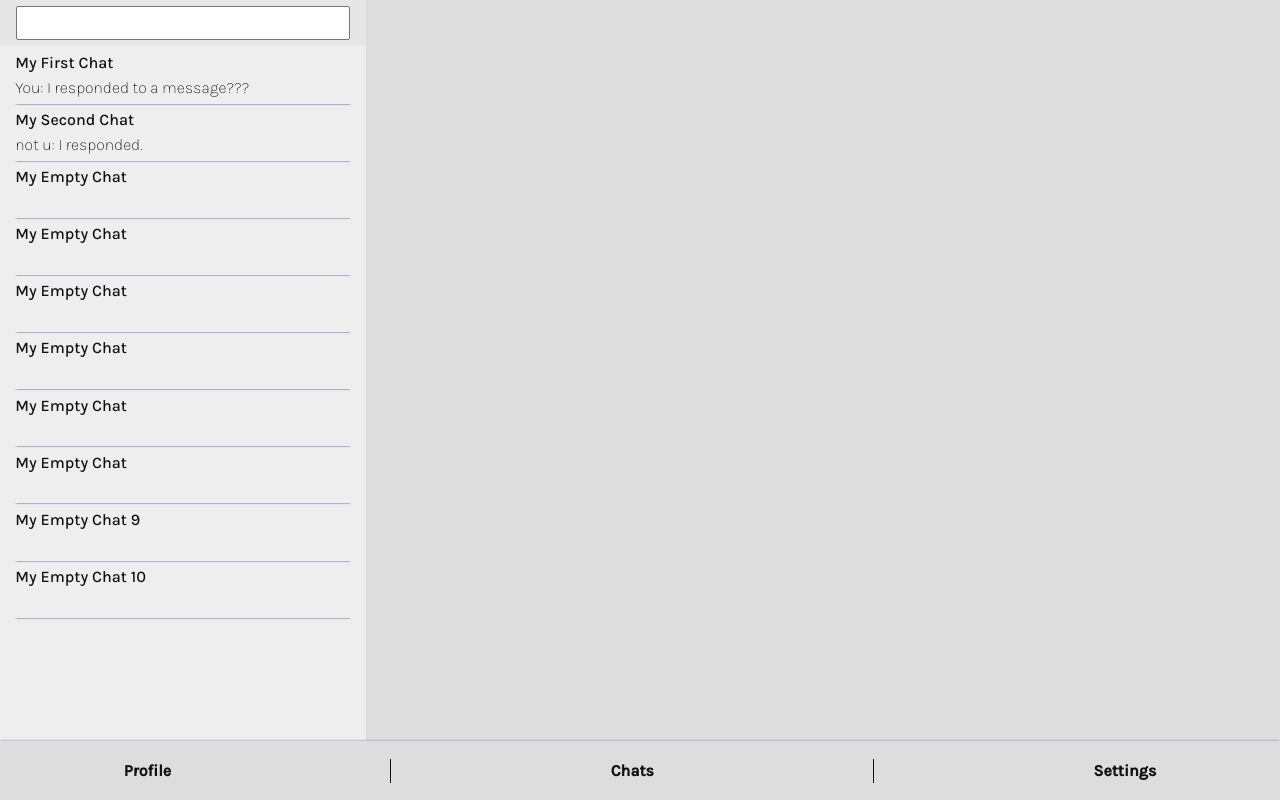
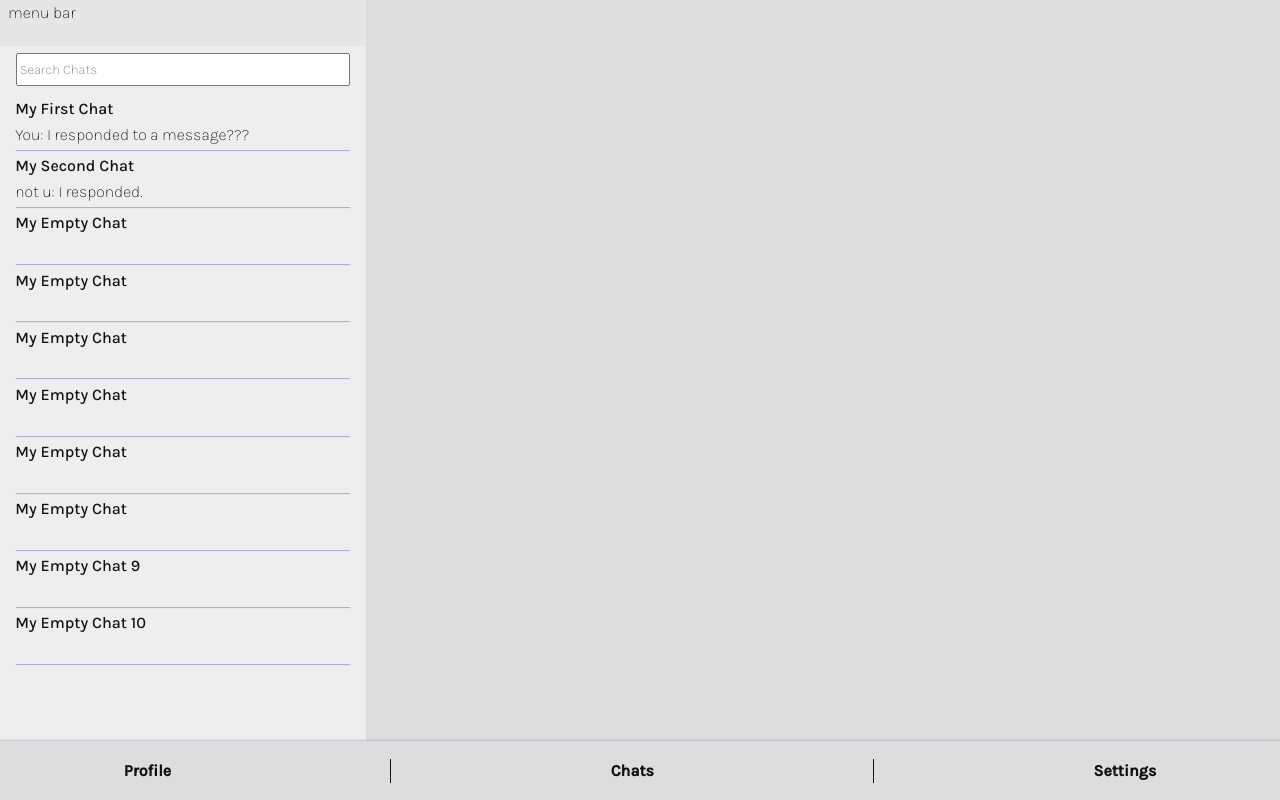
Before and after one commit to seanmizen/web3-messenger, a React (Create React App) app: page / in a window 1280 px wide. Built offline with nearby package versions, Linux system fonts and the light colour scheme; a web font is replaced by a local one.

Commit message:
menu bar and search bar split

```diff
--- /dev/null
+++ b/src/components/MenuBar/MenuBar.js
@@ -0,0 +1,7 @@
+import styles from "./MenuBar.module.css";
+
+const MenuBar = () => {
+  return <div className={styles["menu-bar"]}>menu bar</div>;
+};
+
+export default MenuBar;
--- /dev/null
+++ b/src/components/MenuBar/MenuBar.module.css
@@ -0,0 +1,7 @@
+.menu-bar {
+  background-color: var(--header-background);
+  display: flex;
+  padding: 0.2rem 0.5rem;
+  height: 2.5rem;
+  /* width: 100%; */
+}
--- /dev/null
+++ b/src/components/MenuBar/index.js
@@ -0,0 +1 @@
+export { default } from "./MenuBar";
--- a/src/features/AllChats/AllChats.js
+++ b/src/features/AllChats/AllChats.js
@@ -1,6 +1,7 @@
 import styles from "./AllChats.module.css";
 import ChatStub from "./components/ChatStub";
 import SearchBar from "./components/SearchBar";
+import MenuBar from "../../components/MenuBar";
 import { useState } from "react";
 
 const AllChats = ({ chats, currentUser, currentChatID, setCurrentChatID }) => {
@@ -20,8 +21,10 @@ const AllChats = ({ chats, currentUser, currentChatID, setCurrentChatID }) => {
   };
 
   return (
+    <div className={styles["left-side"]}>
+      <MenuBar />
+      <SearchBar key={-1} setSearchTerm={setSearchTerm}></SearchBar>
       <ul className={styles["chat-list"]}>
-      <SearchBar key={-1} setSearchTerm={setSearchTerm}></SearchBar>
         {chats?.filter(chatMatchesSearch).map((chat, index) => {
           return (
             <ChatStub
@@ -35,6 +38,7 @@ const AllChats = ({ chats, currentUser, currentChatID, setCurrentChatID }) => {
           );
         })}
       </ul>
+    </div>
   );
 };
 
--- a/src/features/AllChats/AllChats.module.css
+++ b/src/features/AllChats/AllChats.module.css
@@ -1,24 +1,31 @@
+.left-side {
+  flex: 1;
+  background-color: var(--subsection-background);
+  display: flex;
+  flex-direction: column;
+}
+
 .chat-list {
   flex: 1;
   display: flex;
   flex-direction: column;
-  background-color: var(--subsection-background);
   overflow: scroll;
 }
 
-.chat-list div {
-  background-color: var(--header-background);
+.search-bar {
+  /* background-color: var(--header-background); */
   display: flex;
   padding: 0.2rem 0.5rem;
   height: 2.5rem;
+  /* width: 100%; */
 }
-.chat-list input {
+.search-bar input {
   margin: 0.2rem 0.5rem;
   flex: 1;
 }
 
 .chat-list li {
-  /* this must be a chat stub */
+  /* chat stub */
   display: flex;
   flex-direction: column;
   padding: 0.2rem;
--- a/src/features/AllChats/components/SearchBar.js
+++ b/src/features/AllChats/components/SearchBar.js
@@ -1,10 +1,12 @@
+import styles from "../AllChats.module.css";
+
 const SearchBar = ({ setSearchTerm }) => {
   const onChange = (e) => {
     setSearchTerm(e.currentTarget.value);
   };
   return (
-    <div>
-      <input onChange={onChange} />
+    <div className={styles["search-bar"]}>
+      <input placeholder="Search Chats" onChange={onChange} />
     </div>
   );
 };
```
Lines whose indentation alone changed are shown as unchanged.
